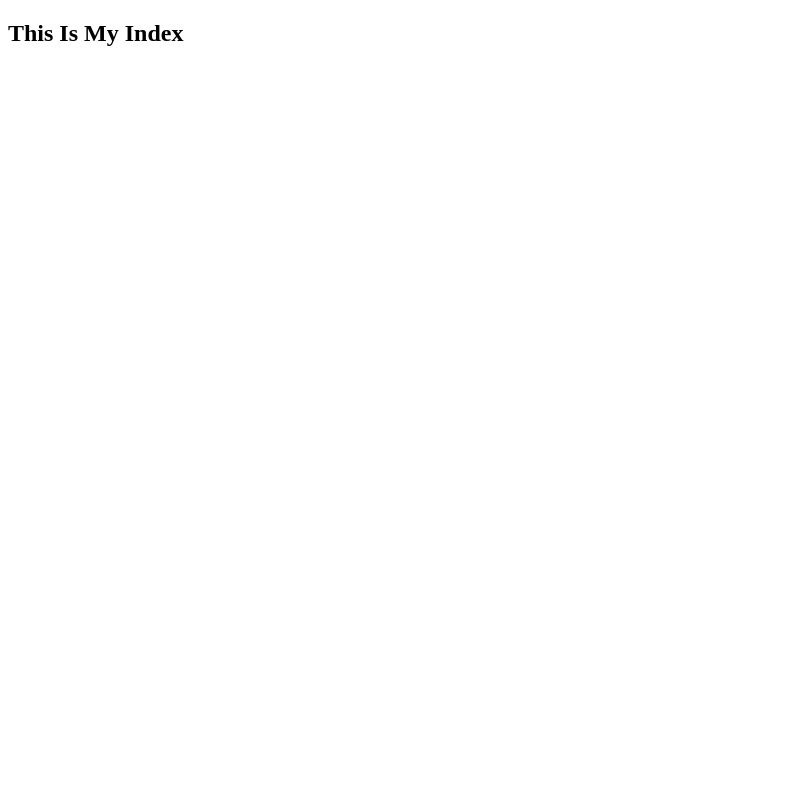
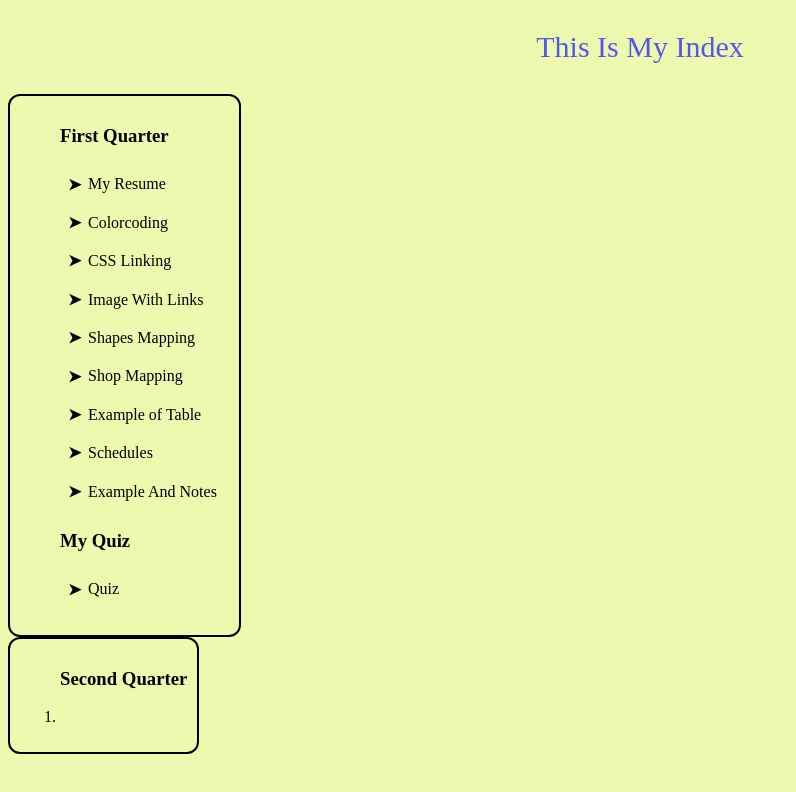
Before and after one commit to Franzeyy/Phases-of-Progress, a plain HTML site: page index.html in a window 1280 px wide. Shown: the whole page, without its empty margins (0-796 px from the left). Drawn offline with Linux system fonts and the light colour scheme.

Commit message:
i made my index

```diff
--- /dev/null
+++ b/2ndQuarterr/Listing/style.css
@@ -0,0 +1,29 @@
+body {
+    background-color: antiquewhite;
+}
+
+.h2 {
+    position: relative;
+    margin-left: 200px;
+}
+
+
+.arrow {
+  list-style: none;
+  padding: 0;
+  margin-right: 0;
+
+}
+
+.arrow li::before {
+  content: "➤";  /* arrow symbol */
+  color: teal;
+  margin-right: 8px;
+}
+
+
+.first {
+
+
+
+}
--- /dev/null
+++ b/index.css
@@ -0,0 +1,86 @@
+body {
+    background-color: rgb(236, 250, 175);
+}
+
+/* Base link style */
+a {
+  color: #000000;
+  text-decoration: none;
+  transition: all 0.3s ease;
+  position: relative;
+}
+
+
+a:hover {
+  color: #ff3502;
+  transform: scale(1.1);
+}
+
+
+a::after {
+  content: '';
+  position: absolute;
+  width: 0;
+  height: 2px;
+  left: 0;
+  bottom: -3px;
+  background-color: #f31101;
+  transition: width 0.3s ease;
+}
+
+a:hover::after {
+  width: 100%;
+}
+
+
+.intro {
+    color: rgb(86, 86, 236);
+    font-size: 30px;
+    text-align: center;
+}
+
+
+.firstQuarter {
+  list-style: none;
+  padding: 10px;
+  margin: 20px right;
+  border: #000000 solid 2px;
+  border-radius: 12px;
+  width: fit-content;
+
+}
+
+
+
+.firstQuarter li {
+  position: relative;
+  padding: 8px 12px 8px 28px;
+  line-height: 1.4;
+  border-radius: 8px;
+  list-style: none;
+
+}
+
+
+
+
+.firstQuarter li::before {
+  content: "➤";
+  position: absolute;
+  left: 8px;
+  top: 50%;
+  transform: translateY(-50%);
+  font-weight: 700;
+}
+
+
+/* second quarter */
+.secondQuarter {
+  list-style: none;
+  padding: 10px;
+  margin: 20px right;
+  border: #000000 solid 2px;
+  border-radius: 12px;
+  width: fit-content;
+
+}
--- a/index.html
+++ b/index.html
@@ -4,9 +4,56 @@
   <meta charset="UTF-8">
   <meta name="viewport" content="width=device-width, initial-scale=1.0">
   <title>My Index</title>
+  <link rel="stylesheet" href="index.css">
 </head>
 <body>
-  <h2>This Is My Index</h2>
+  <div class="intro">
+    <p>This Is My Index</p>
+  </div>
+
+  <div class="firstQuarter">
+  <ol>
+    <h3><a href="MyRepository/index.html" title="My 1stQuarter Index"> First Quarter </a></h3>
+    <li><a href="MyRepository/FRANCIS/main notes.html">My Resume</a></li>
+    <li><a href="MyRepository/colorcoding/colorcoding.html">Colorcoding</a></li>
+    <li><a href="MyRepository/CSS_files/css1.html">CSS Linking</a></li>
+    <li><a href="MyRepository/links and image/1main.html">Image With Links</a></li>
+    <li><a href="MyRepository/Image_mapping/1Image_Map.html">Shapes Mapping</a></li>
+    <li><a href="MyRepository/shop/1main.html">Shop Mapping</a></li>
+    <li><a href="MyRepository/tables/table.html">Example of Table</a></li>
+    <li><a href="MyRepository/tables/Schedules/Schedule.html">Schedules</a></li>
+    <li><a href="MyRepository/francis example file/new.html">Example And Notes</a></li>
+
+    <h3 title="quizes">My Quiz</h3>
+
+    <li><a href="MyRepository/quizes/quiz1/quiz1 new.html">Quiz</a></li>
+
+  </ol>
+</div>
+
+
+<div class="secondQuarter">
+  <ol>
+    <h3>Second Quarter</h3>
+    <li></li>
+
+
+
+
+
+
+  </ol>
+</div>
+
+
+
+
+
+
+
+
+
+
 
 </body>
 </html>
```
Also changed, not shown: 2ndQuarterr/Listing/list.html (added, +38 -0 lines).
